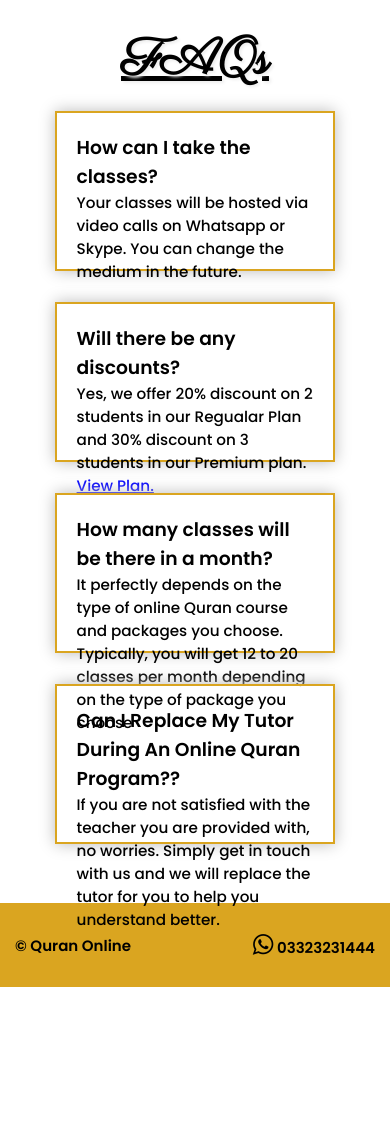
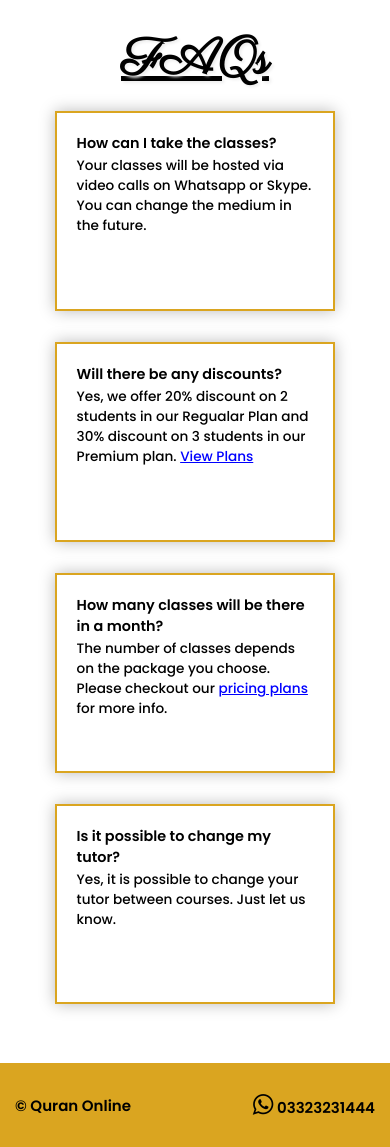
Before and after one commit to CodeBoyHassan/Quran-Online, a Django app: page /faq/ in a window 390 px wide. Shown: the part 135-1282 px from the top of the page. Before the commit the page ends 1122 px from the top, so only its background shows below. Run offline with Django 3.2, Linux system fonts and the light colour scheme.

Commit message:
responsive tweak

```diff
--- a/static/css/style.css
+++ b/static/css/style.css
@@ -647,25 +647,27 @@ td{
 
 .form-container{
 
-    width:80%;
+    max-width:80%;
     height:70%;
     margin:auto;
     margin-top:5%;
 
+
 }
 
 .form{
+    width: 100%;
+    height: 100%;
 
-    height: 100%;
 }
 
 fieldset{
-    width:80%;
-    margin:auto;
+
+
     height: 100%;
     border: 2px solid #DAA520;
     display:grid;
-    padding: 20px;
+    padding: 10px;
     grid-template-columns:1fr 1fr;
     gap: 1rem;
 
@@ -728,10 +730,12 @@ textarea{
 
     .form-container{
         margin-top:8%;
+
     }
 
     input{
         height: 40%;
+        width:100%;
     }
 
 
@@ -770,7 +774,7 @@ textarea{
 .faq{
 
     width: 40%;
-    height:160px;
+    height:180px;
     padding:20px;
     box-shadow: 0 0 15px #bbb;
     border: 2px  solid #DAA520;
@@ -798,6 +802,27 @@ textarea{
         margin:5%;
     }
 }
+
+@media screen and (max-width:680px){
+
+    .faq{
+        width:100%;
+        height:200px;
+    }
+
+    .faq-body p{
+        margin-top: 2px;
+    }
+
+    .faq-body p{
+        font-size: .85em
+    }
+
+    .faq-heading h3{
+        font-size:.9em;
+    }
+}
+
 
 
 .success-box{
--- a/templates/faq.html
+++ b/templates/faq.html
@@ -22,7 +22,7 @@
                 <h3>Will there be any discounts?</h3>
             </div>
             <div class="faq-body">
-                <p>Yes, we offer 20% discount on 2 students in our Regualar Plan and 30% discount on 3 students in our Premium plan. <a href="/#pricing">View Plan.</a> </p>
+                <p>Yes, we offer 20% discount on 2 students in our Regualar Plan and 30% discount on 3 students in our Premium plan. <a href="/#pricing">View Plans</a> </p>
             </div>
         </div>
 
@@ -32,17 +32,17 @@
                 <h3>How many classes will be there in a month?</h3>
             </div>
             <div class="faq-body">
-                <p>It perfectly depends on the type of online Quran course and packages you choose. Typically, you will get 12 to 20 classes per month depending on the type of package you choose</p>
+                <p>The number of classes depends on the package you choose. Please checkout our <a href="/#pricing">pricing plans</a> for more info.</p>
             </div>
         </div>
 
 
         <div class="faq">
             <div class="faq-heading">
-                <h3>Can I Replace My Tutor During An Online Quran Program??</h3>
+                <h3>Is it possible to change my tutor?</h3>
             </div>
             <div class="faq-body">
-                <p>If you are not satisfied with the teacher you are provided with, no worries. Simply get in touch with us and we will replace the tutor for you to help you understand better.</p>
+                <p>Yes, it is possible to change your tutor between courses. Just let us know.</p>
             </div>
         </div>
 
```
